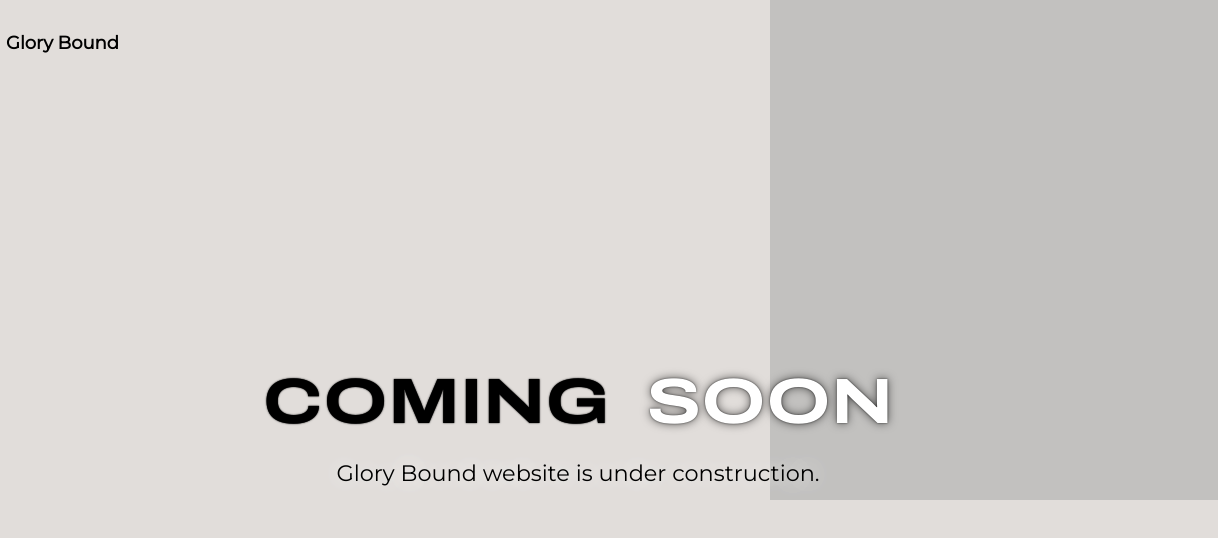
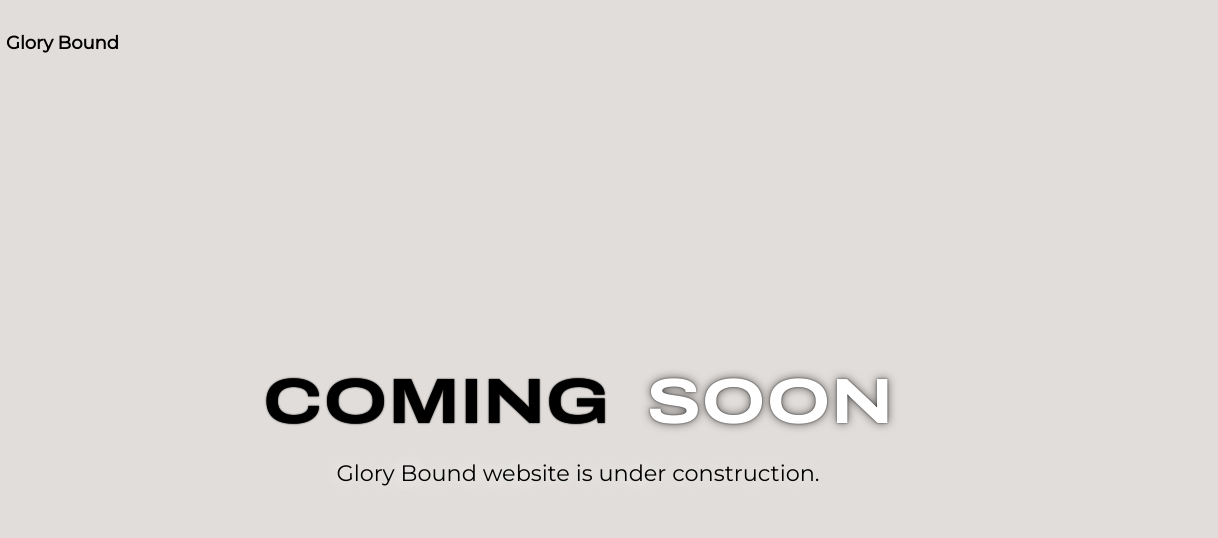
Before and after one commit to Bumble111/glorybound, a plain HTML site: page index.html in a window 1280 px wide. Shown: the full height of the page, 62-1280 px from the left. Drawn offline with Linux system fonts and the light colour scheme.

Commit message:
remove rectangle

```diff
--- a/index.html
+++ b/index.html
@@ -9,7 +9,6 @@
 </head>
 
 <body>
-    <div class="rectangle"></div>
     <div class="container">
         <nav>
             <img src="./icon.png" /> <span>Glory Bound</span>
--- a/styles.css
+++ b/styles.css
@@ -8,17 +8,6 @@
 
 body {
   background-color: #e1ddda;
-}
-
-.rectangle {
-  background-color: #c2c1bf;
-  position: absolute;
-  right: 0;
-  top: 0;
-  height: 100vh;
-  width: 35%;
-  z-index: -1;
-  max-height: 500px;
 }
 
 nav {
@@ -94,9 +83,6 @@ p {
 }
 
 @media screen and (max-width: 800px) {
-  .rectangle {
-    display: none;
-  }
   h1 {
     text-shadow: 0 0 1px rgba(0, 0, 0, 0.6), 0 0 2px rgba(0, 0, 0, 0.7);
     font-size: 3rem !important;
@@ -111,9 +97,6 @@ p {
 }
 
 @media screen and (max-width: 460px) {
-  .rectangle {
-    display: none;
-  }
   h1 {
     text-shadow: 0 0 1px rgba(0, 0, 0, 0.6), 0 0 2px rgba(0, 0, 0, 0.7);
     font-size: 2rem !important;
```
